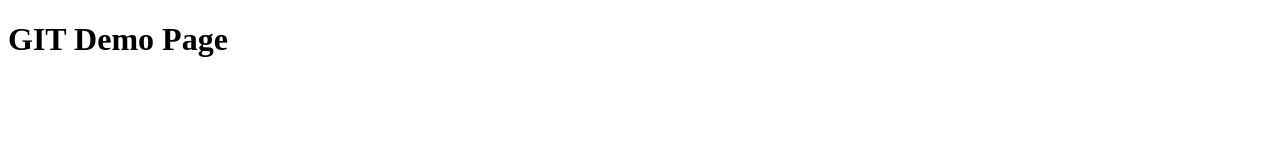
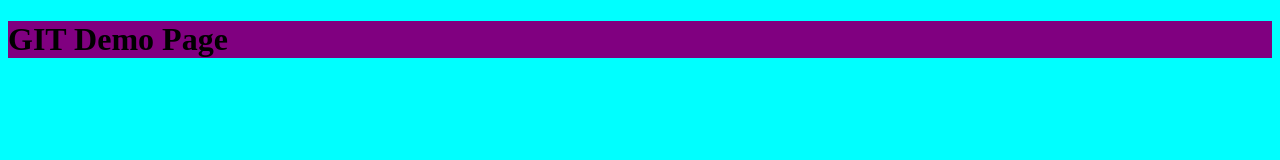
Before and after one commit to parassaini/learn-git, a plain HTML site: page index.html in a window 1280 px wide. Drawn offline with Linux system fonts and the light colour scheme.

Commit message:
added styles

```diff
--- a/index.html
+++ b/index.html
@@ -1,7 +1,7 @@
 <!DOCTYPE html>
 <html lang="en">
     <head>
-
+       <link rel="stylesheet" href="styles.css">
     </head>
     <body>
 <h1>GIT Demo Page</h1>
--- /dev/null
+++ b/styles.css
@@ -0,0 +1,6 @@
+body {
+    background-color: aqua;
+}
+h1 {
+    background-color: purple;
+}
```
